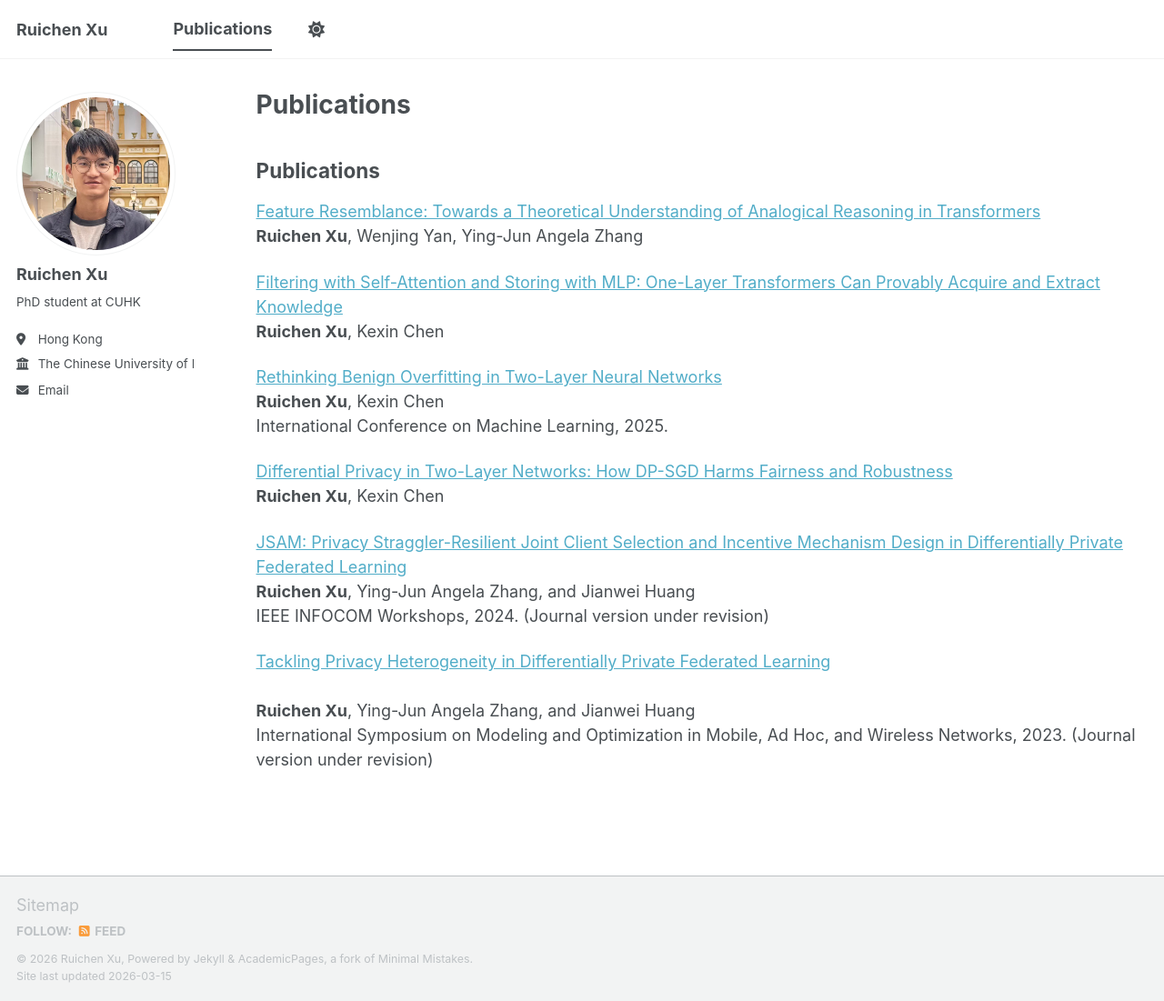
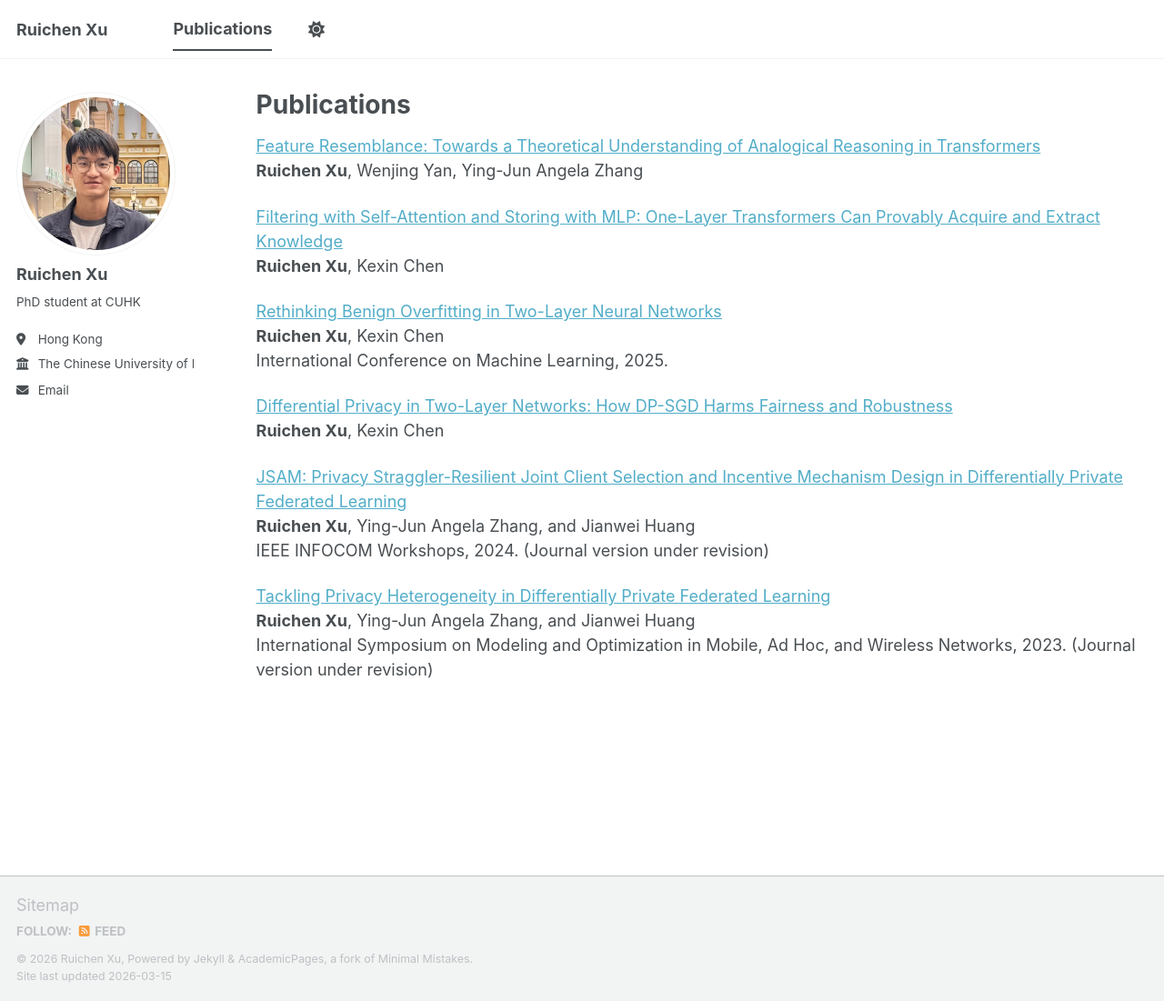
Before and after one commit to ruichenxu66/ruichenxu66.github.io, a Jekyll site: the page built from _pages/publications.md, in a window 1280 px wide and 1101 px high. Shown: the whole window at 91% size. Built offline with Jekyll 4.4.1, drawn with Linux system fonts in a browser that asks for light colours; a script bundle is joined from its source files by our own code; library files that are not in the unit come from our copies.

Commit message:
Update publications.md

```diff
--- a/_pages/publications.md
+++ b/_pages/publications.md
@@ -4,8 +4,6 @@ title: "Publications"
 permalink: /publications/
 author_profile: true
 ---
-
-## Publications
 
 [Feature Resemblance: Towards a Theoretical Understanding of Analogical Reasoning in Transformers](https://arxiv.org/abs/2603.05143v1)<br>
 **Ruichen Xu**, Wenjing Yan, Ying-Jun Angela Zhang
@@ -23,5 +21,4 @@ International Conference on Machine Learning, 2025.
 [JSAM: Privacy Straggler-Resilient Joint Client Selection and Incentive Mechanism Design in Differentially Private Federated Learning](https://arxiv.org/abs/2602.21844)<br>
 **Ruichen Xu**, Ying-Jun Angela Zhang, and Jianwei Huang<br> IEEE INFOCOM Workshops, 2024. (Journal version under revision)
 
-[Tackling Privacy Heterogeneity in Differentially Private Federated Learning](https://arxiv.org/pdf/2602.22633)<br>
-  **Ruichen Xu**, Ying-Jun Angela Zhang, and Jianwei Huang<br> International Symposium on Modeling and Optimization in Mobile, Ad Hoc, and Wireless Networks, 2023. (Journal version under revision)
+[Tackling Privacy Heterogeneity in Differentially Private Federated Learning](https://arxiv.org/pdf/2602.22633)<br> **Ruichen Xu**, Ying-Jun Angela Zhang, and Jianwei Huang<br> International Symposium on Modeling and Optimization in Mobile, Ad Hoc, and Wireless Networks, 2023. (Journal version under revision)
```
